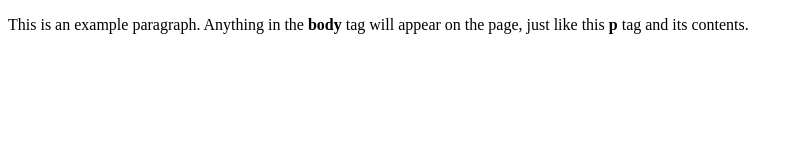
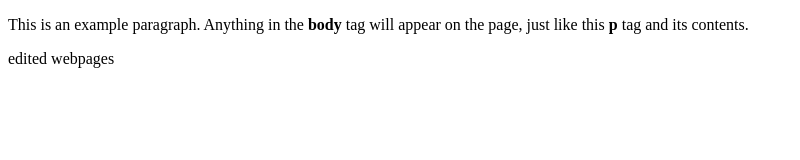
Before and after one commit to akshaywariwale/assignments3jenkins, a plain HTML site: page index.html in a window 1280 px wide. Shown: the whole page, without its empty margins (0-800 px from the left). Drawn offline with Linux system fonts and the light colour scheme.

Commit message:
Update index.html

```diff
--- a/index.html
+++ b/index.html
@@ -5,5 +5,6 @@
   </head>
   <body>
     <p>This is an example paragraph. Anything in the <strong>body</strong> tag will appear on the page, just like this <strong>p</strong> tag and its contents.</p>
+    <p> edited webpages </p>
   </body>
 </html>
```
